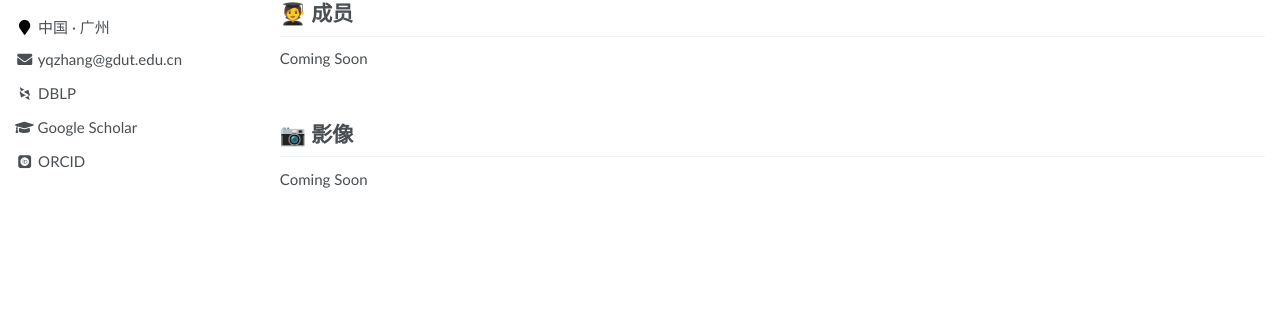
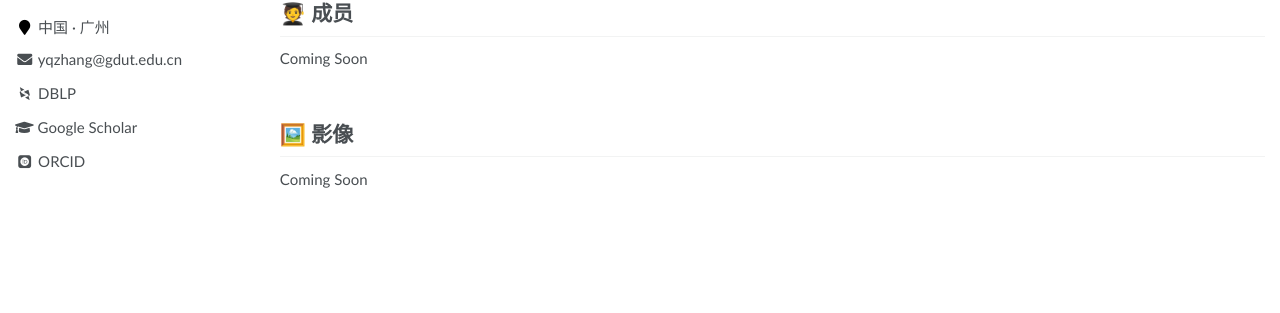
Before and after one commit to yqzhang-Zz/zh-OMG, a Jekyll site: the page built from _pages/about.md, in a window 1280 px wide and 900 px high, scrolled down 1856 px. Shown: the part 267-580 px from the top of the window. Built offline with Jekyll 4.4.1, drawn with Linux system fonts in a browser that asks for light colours; some web fonts are replaced.

```diff
--- a/_pages/about.md
+++ b/_pages/about.md
@@ -110,7 +110,7 @@ contents preparing
 
 <span class='anchor' id='OMG-album'></span>
 <br>
-# 📷 影像
+# 🖼️ 影像
 
 Coming Soon
 
```
